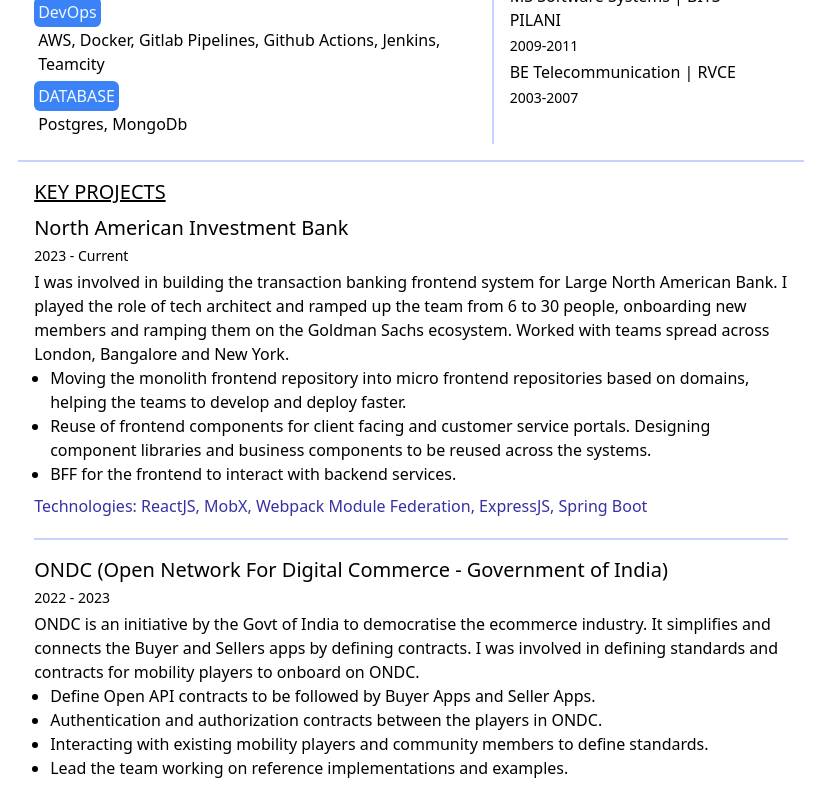
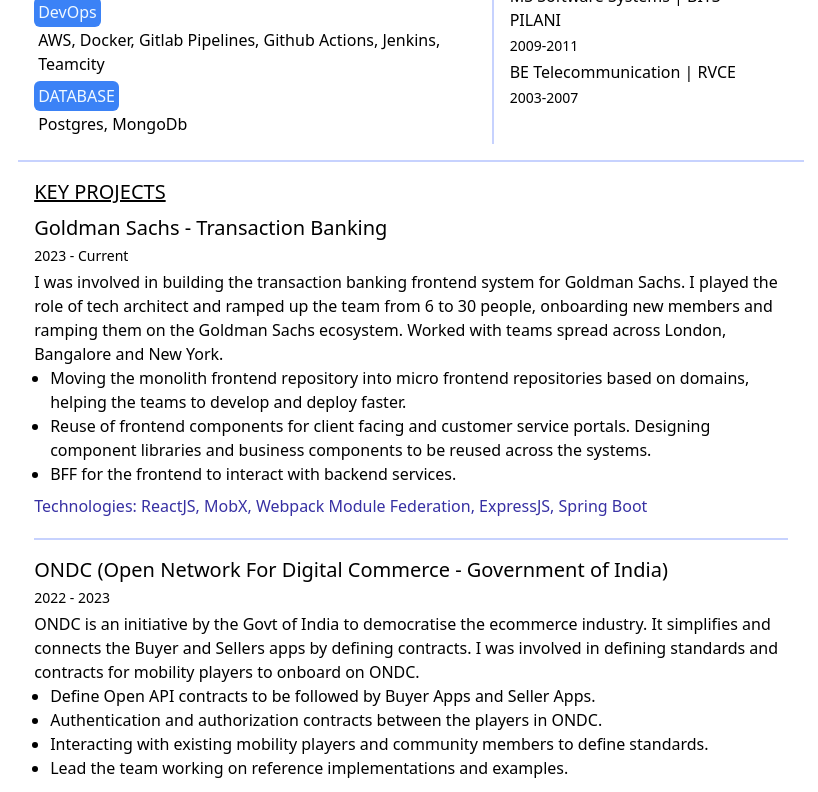
Before and after one commit to hariharanweb/hariharanweb-profile, a React (Create React App) app: page / in a window 1280 px wide. Shown: the part 766-1558 px from the top of the page, without its empty margins (229-1047 px from the left). Built offline with nearby package versions, Linux system fonts and the light colour scheme.

Commit message:
Change bank name

```diff
--- a/src/App.tsx
+++ b/src/App.tsx
@@ -18,10 +18,10 @@
 
   const projects = [
     {
-      client: 'North American Investment Bank',
+      client: 'Goldman Sachs - Transaction Banking',
       duration: '2023 - Current',
       technologies: 'ReactJS, MobX, Webpack Module Federation, ExpressJS, Spring Boot',
-      description: 'I was involved in building the transaction banking frontend system for Large North American Bank. I played the role of tech architect and ramped up the team from 6 to 30 people, onboarding new members and ramping them on the Goldman Sachs ecosystem. Worked with teams spread across London, Bangalore and New York.',
+      description: 'I was involved in building the transaction banking frontend system for Goldman Sachs. I played the role of tech architect and ramped up the team from 6 to 30 people, onboarding new members and ramping them on the Goldman Sachs ecosystem. Worked with teams spread across London, Bangalore and New York.',
       responsibilities: [
         'Moving the monolith frontend repository into micro frontend repositories based on domains, helping the teams to develop and deploy faster.',
         'Reuse of frontend components for client facing and customer service portals. Designing component libraries and business components to be reused across the systems.',
@@ -114,7 +114,7 @@
           </h3>
         </div>
         <div className='flex flex-row items-center'>
-          <div className='pr-8'><img src={aws} width={'100px'} height={'100x'} alt='AWS Certified Software Architect' /></div>
+          <a href='https://www.credly.com/badges/a9646a10-96aa-4ecc-9813-ef223405f32d/public_url' target='_blank' className='pr-8'><img src={aws} width={'100px'} height={'100x'} alt='AWS Certified Software Architect' /></a>
           <div>
             <div>
               <EmailIcon />
@@ -179,7 +179,7 @@
           <h2 className="text-xl py-2 underline">
             CERTIFICATIONS
           </h2>
-          <div><a href='https://www.credly.com/badges/a9646a10-96aa-4ecc-9813-ef223405f32d/public_url'>AWS Certified Software Architect</a></div>
+          <div><a href='https://www.credly.com/badges/a9646a10-96aa-4ecc-9813-ef223405f32d/public_url' target='_blank'>AWS Certified Software Architect</a></div>
           <h2 className="text-xl py-2 underline">
             EDUCATION
           </h2>
```
